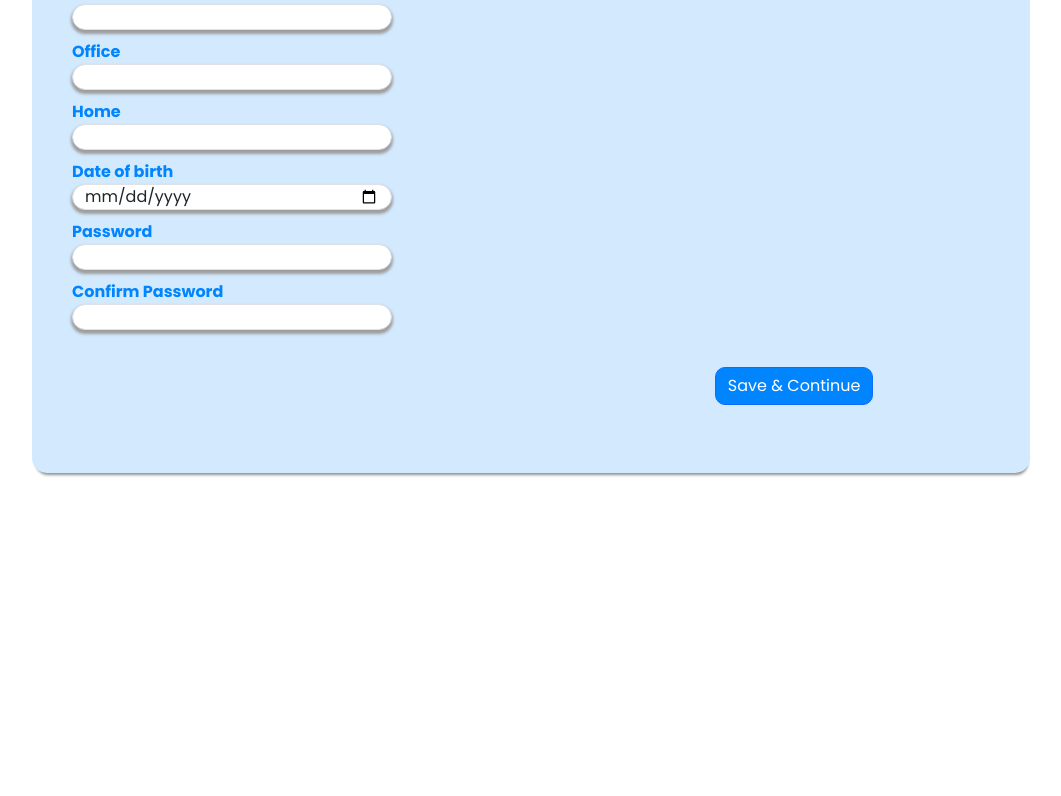
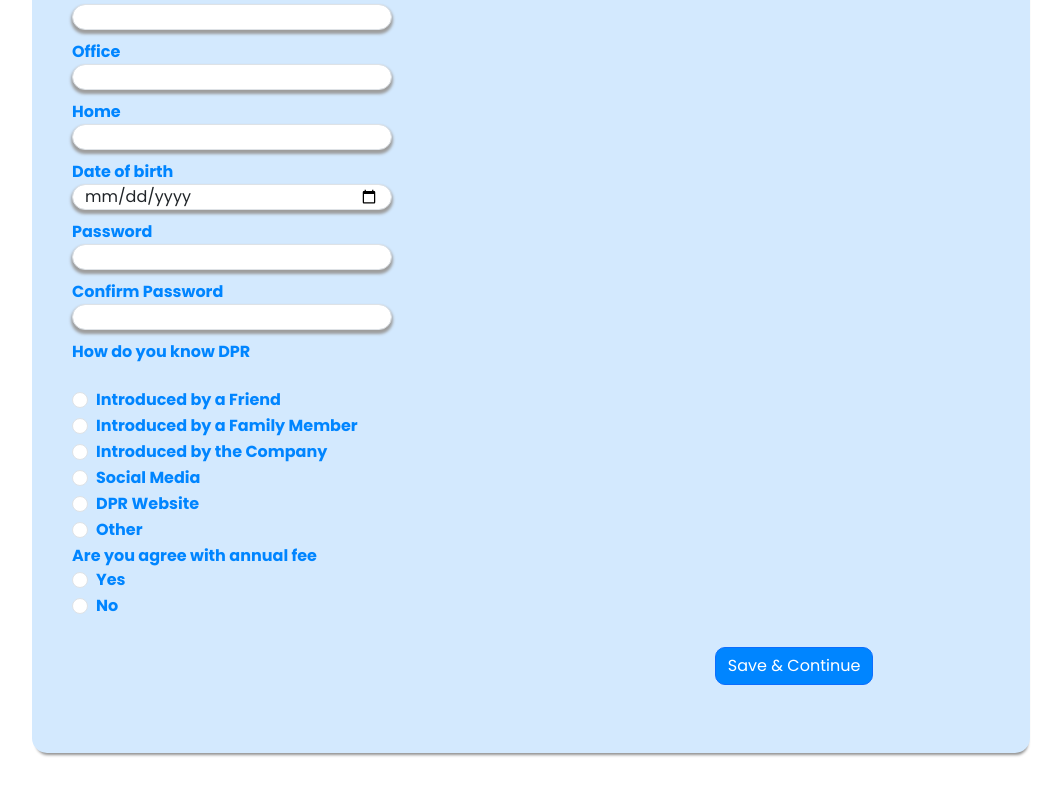
Before and after one commit to isuruij/TaxComputationSystem-FrontEnd, a React (Vite) app: page /signup in a window 1280 px wide. Shown: the part 476-1272 px from the top of the page, without its empty margins (96-1157 px from the left). Before the commit the page ends 997 px from the top, so only its background shows below. Built offline with nearby package versions, Linux system fonts and the light colour scheme.

Commit message:
Remove unused code for DPR source and annual fee

```diff
--- a/src/components/user/PersonalDetails/SignupPersonalDetails.jsx
+++ b/src/components/user/PersonalDetails/SignupPersonalDetails.jsx
@@ -23,6 +23,8 @@ function SignupPersonalDetails() {
     officeno: "",
     homeno: "",
     birthday: "",
+    agreeToannualFee: "",
+    dprSource: "",
   });
 
   const navigate = useNavigate();
@@ -31,16 +33,16 @@ function SignupPersonalDetails() {
   //submiting PersonalDetails to backend
   const handleSubmit = async (event) => {
     event.preventDefault();
-    if(Password==""){
+    if (Password == "") {
       setWarning("Enter password!");
-      return
+      return;
     }
-    if(confirmPassword==""){
+    if (confirmPassword == "") {
       setWarning("Confirm password!");
-      return
+      return;
     }
 
-    if (Password!== confirmPassword) {
+    if (Password !== confirmPassword) {
       setWarning("Passwords do not match!");
       setPassword("");
       setConfirmPassword("");
@@ -49,14 +51,11 @@ function SignupPersonalDetails() {
     }
 
     try {
-      const res = await Axios.post(
-        `${base_url}/api/taxpayer/register`,
-        values
-      );
+      const res = await Axios.post(`${base_url}/api/taxpayer/register`, values);
       console.log(res.data.message);
       if (res.data.Status === "Success") {
         navigate("/UserHomePage");
-      } else if(res.data.message=="already registered email"){
+      } else if (res.data.message == "already registered email") {
         alert("Email is already registered! Please Enter another one");
       }
       console.log(res);
@@ -90,9 +89,7 @@ function SignupPersonalDetails() {
         </h2>
 
         <div className="form-group">
-          <label className="lables" >
-            Email
-          </label>
+          <label className="lables">Email</label>
           <div className="custom_input">
             <input
               required
@@ -107,11 +104,8 @@ function SignupPersonalDetails() {
           </div>
         </div>
 
-
         <div className="form-group">
-          <label className="lables" >
-            Name
-          </label>
+          <label className="lables">Name</label>
           <div className="custom_input">
             <input
               required
@@ -127,9 +121,7 @@ function SignupPersonalDetails() {
         </div>
 
         <div className="form-group">
-          <label className="lables" >
-            Permanent Address
-          </label>
+          <label className="lables">Permanent Address</label>
           <div className="custom_input">
             <input
               className="details-input form-control"
@@ -144,9 +136,7 @@ function SignupPersonalDetails() {
         </div>
 
         <div className="form-group">
-          <label className="lables" >
-            Tax identification number (TIN)
-          </label>
+          <label className="lables">Tax identification number (TIN)</label>
           <div className="custom_input">
             <input
               className="details-input form-control"
@@ -161,9 +151,7 @@ function SignupPersonalDetails() {
         </div>
 
         <div className="form-group">
-          <label className="lables" >
-            Name of the employer
-          </label>
+          <label className="lables">Name of the employer</label>
           <div className="custom_input">
             <input
               className="details-input form-control"
@@ -177,15 +165,11 @@ function SignupPersonalDetails() {
           </div>
         </div>
 
-        <label className="lables" >
-          Contact Numbers
-        </label>
+        <label className="lables">Contact Numbers</label>
         <br></br>
         <br></br>
         <div className="form-group contact">
-          <label className="lables" >
-            Mobile
-          </label>
+          <label className="lables">Mobile</label>
           <div className="custom_input">
             <input
               className="details-input form-control"
@@ -200,9 +184,7 @@ function SignupPersonalDetails() {
         </div>
 
         <div className="form-group contact">
-          <label className="lables" >
-            Office
-          </label>
+          <label className="lables">Office</label>
           <div className="custom_input">
             <input
               className="details-input form-control"
@@ -217,9 +199,7 @@ function SignupPersonalDetails() {
         </div>
 
         <div className="form-group contact">
-          <label className="lables" >
-            Home
-          </label>
+          <label className="lables">Home</label>
           <div className="custom_input">
             <input
               className="details-input form-control"
@@ -234,9 +214,7 @@ function SignupPersonalDetails() {
         </div>
 
         <div className="form-group">
-          <label className="lables" >
-            Date of birth
-          </label>
+          <label className="lables">Date of birth</label>
           <div className="custom_input">
             <input
               className="details-input form-control"
@@ -251,9 +229,7 @@ function SignupPersonalDetails() {
         </div>
 
         <div className="form-group">
-          <label className="lables" >
-            Password
-          </label>
+          <label className="lables">Password</label>
           <div className="custom_input">
             <input
               className="details-input form-control"
@@ -266,14 +242,10 @@ function SignupPersonalDetails() {
               }}
             />
           </div>
-
         </div>
 
-
         <div className="form-group">
-          <label className="lables" >
-            Confirm Password
-          </label>
+          <label className="lables">Confirm Password</label>
           <div className="custom_input">
             <input
               className="details-input form-control"
@@ -288,12 +260,133 @@ function SignupPersonalDetails() {
           {warning && <p style={{ color: "red" }}>{warning}</p>}
         </div>
 
-        <div style={{display:"flex"}}>
+        <label className="lables">How do you know DPR</label>
+        <br></br>
+        <br></br>
 
+        <div className="form-check">
+          <input
+            type="radio"
+            id="friend"
+            name="dprSource"
+            value="friend"
+            className=" form-check-input"
+            onChange={(e) =>
+              setvalues({ ...values, dprSource: e.target.value })
+            }
+          />
+          <label className="form-check-label lables">
+            Introduced by a Friend
+          </label>
+        </div>
+
+        <div className="form-check">
+          <input
+            type="radio"
+            id="family"
+            name="dprSource"
+            value="family"
+            className="form-check-input"
+            onChange={(e) =>
+              setvalues({ ...values, dprSource: e.target.value })
+            }
+          />
+          <label className="form-check-label lables">
+            Introduced by a Family Member
+          </label>
+        </div>
+
+        <div className="form-check">
+          <input
+            type="radio"
+            id="company"
+            name="dprSource"
+            value="company"
+            className="form-check-input"
+            onChange={(e) =>
+              setvalues({ ...values, dprSource: e.target.value })
+            }
+          />
+          <label className="form-check-label lables">
+            Introduced by the Company
+          </label>
+        </div>
+
+        <div className="form-check">
+          <input
+            type="radio"
+            id="socialMedia"
+            name="dprSource"
+            value="socialmedia"
+            className="form-check-input"
+            onChange={(e) =>
+              setvalues({ ...values, dprSource: e.target.value })
+            }
+          />
+          <label className="form-check-label lables">Social Media</label>
+        </div>
+
+        <div className="form-check">
+          <input
+            type="radio"
+            id="dprWebsite"
+            name="dprSource"
+            value="dprWebsite"
+            className="form-check-input"
+            onChange={(e) =>
+              setvalues({ ...values, dprSource: e.target.value })
+            }
+          />
+          <label className="form-check-label lables">DPR Website</label>
+        </div>
+
+        <div className="form-check">
+          <input
+            type="radio"
+            id="other"
+            name="dprSource"
+            className="form-check-input"
+            onChange={(e) =>
+              setvalues({ ...values, dprSource: e.target.value })
+            }
+          />
+          <label className="form-check-label lables">Other</label>
+        </div>
+
+        <label className="form-check-label lables">
+          Are you agree with annual fee
+        </label>
+        <div className="form-check">
+          <input
+            type="radio"
+            id="agree"
+            name="annualFee"
+            value="yes"
+            className="form-check-input"
+            onChange={(e) =>
+              setvalues({ ...values, agreeToannualFee: e.target.value })
+            }
+          />
+          <label className="form-check-label lables">Yes</label>
+        </div>
+
+        <div className="form-check">
+          <input
+            type="radio"
+            id="disagree"
+            name="annualFee"
+            value="no"
+            className="form-check-input"
+            onChange={(e) =>
+              setvalues({ ...values, agreeToannualFee: e.target.value })
+            }
+          />
+          <label className="form-check-label lables">No</label>
+        </div>
+
+        <div style={{ display: "flex" }}>
           <button
-            onClick={()=>{
-
-            }}
+            onClick={() => {}}
             type="submit"
             className="btn btn-primary"
             style={{ marginTop: "3%", marginLeft: "70%" }}
```
Also changed, not shown: src/components/user/Settings/IncomeDetails.jsx (+0 -105 lines).
